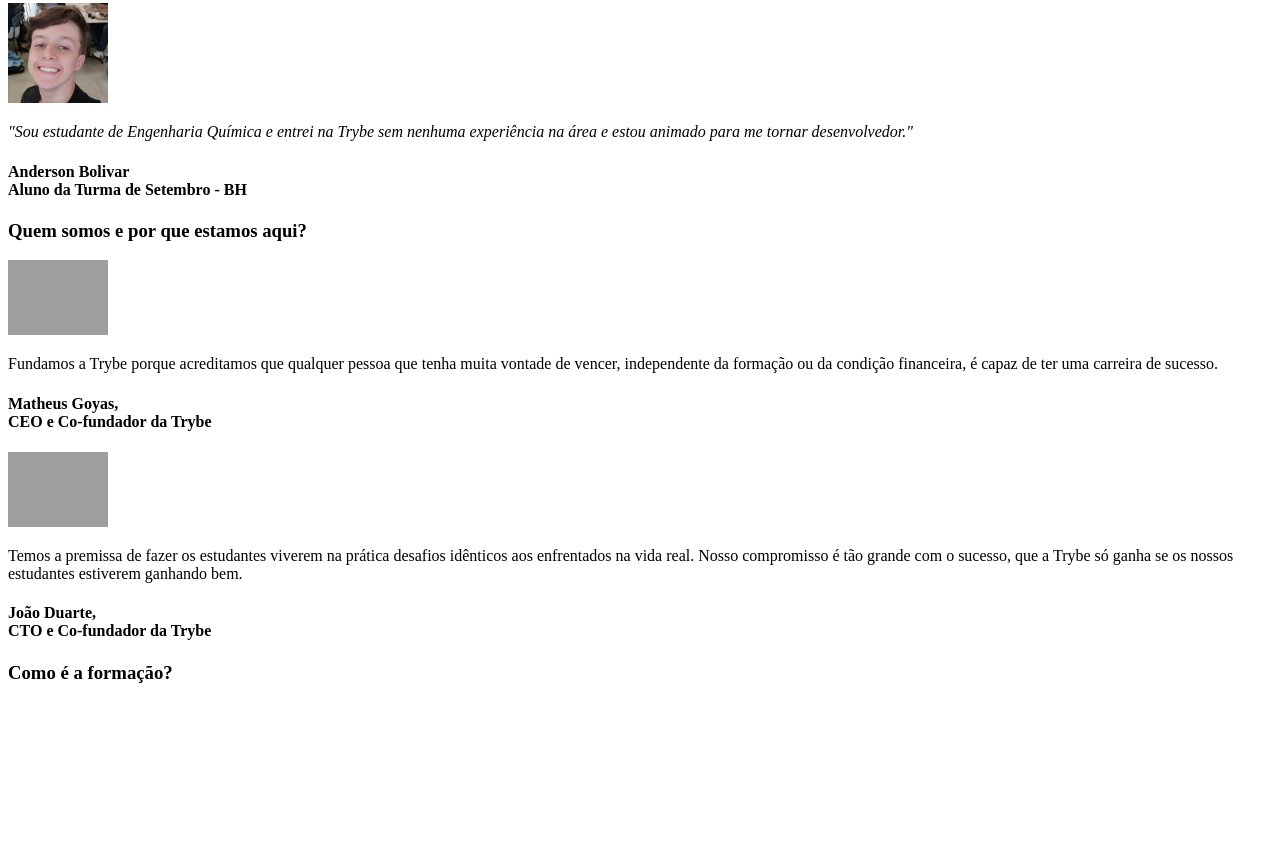
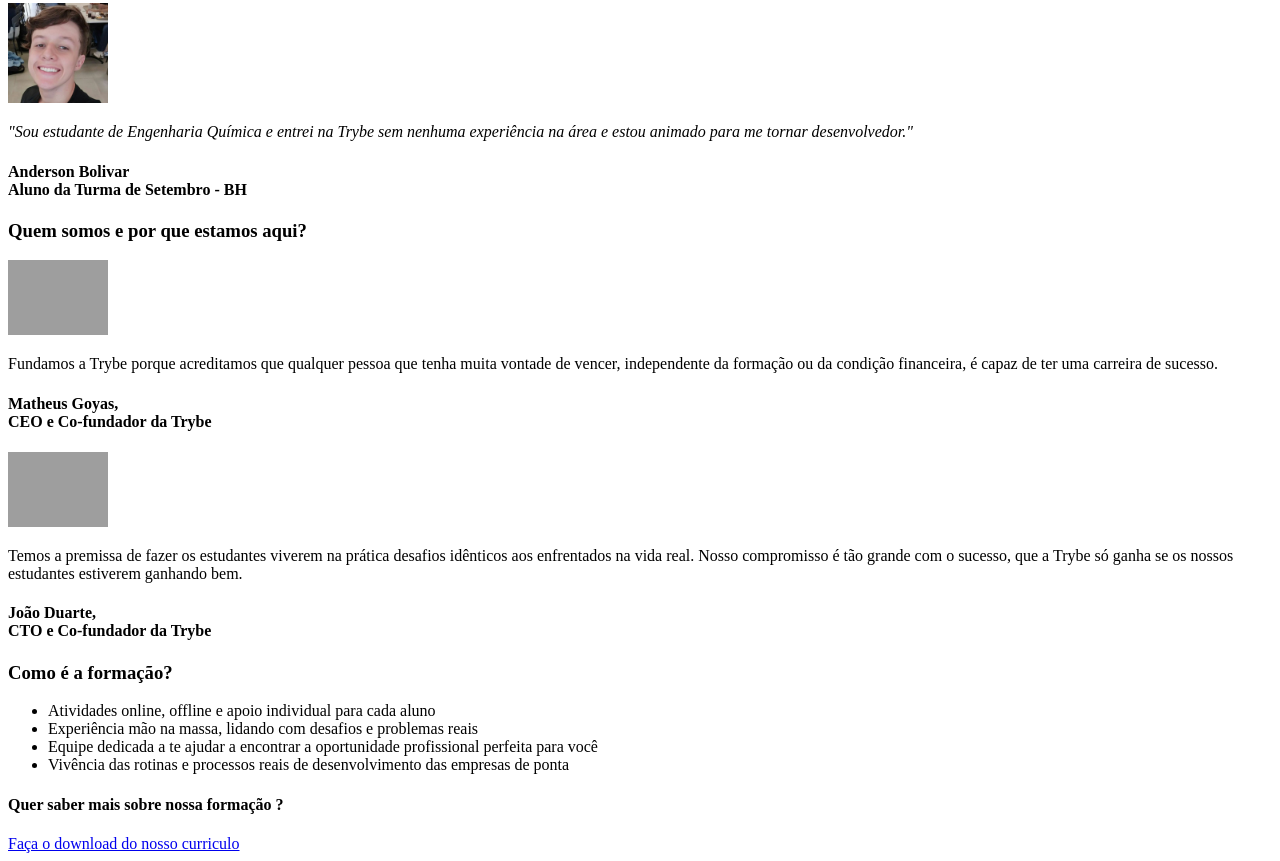
Before and after one commit to pauloborges95/sd-027-a-live-lectures, a plain HTML site: page trybe-marketing.html in a window 1280 px wide. Shown: the part 1135-1996 px from the top of the page. Before the commit the page ends 1837 px from the top, so only its background shows below. Drawn offline with Linux system fonts and the light colour scheme; grey boxes are pictures that could not be loaded.

Commit message:
adicionar botao com um link

```diff
--- a/trybe-marketing.html
+++ b/trybe-marketing.html
@@ -92,7 +92,17 @@
 
 
         <h3>Como é a formação?</h3>
+     <ul>
+        <li>Atividades online, offline e apoio individual para cada aluno</li>
+        <li>Experiência mão na massa, lidando com desafios e problemas reais</li>
+        <li>Equipe dedicada a te ajudar a encontrar a oportunidade profissional perfeita para você
+        </li>
+        <li>Vivência das rotinas e processos reais de desenvolvimento das empresas de ponta</li>
+     </ul>
 
+     <h4><span>Quer saber mais sobre nossa formação ?</span></h4>
+
+     <a href="https://betrybe-0.webflow.io/" target="_blank">Faça o download do nosso curriculo</a>
 
 
 </body>
```
